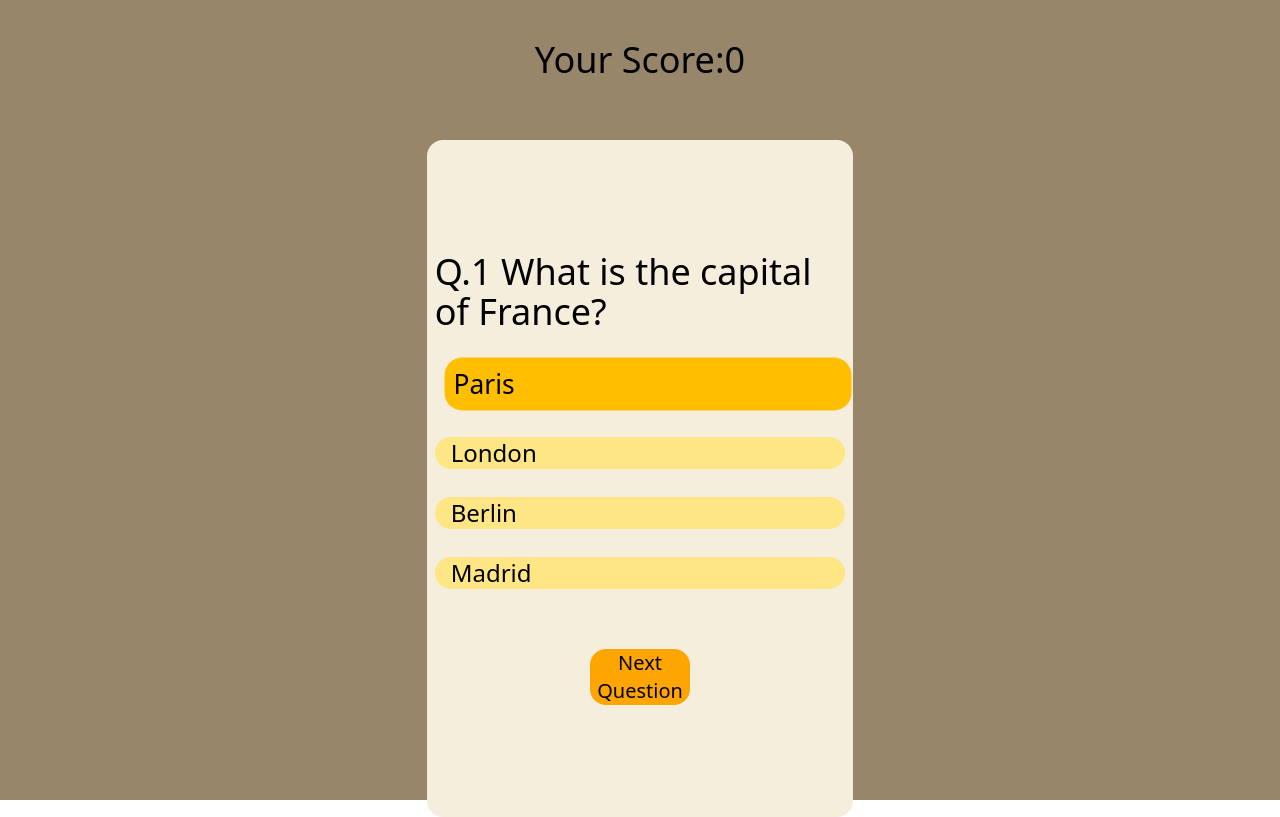
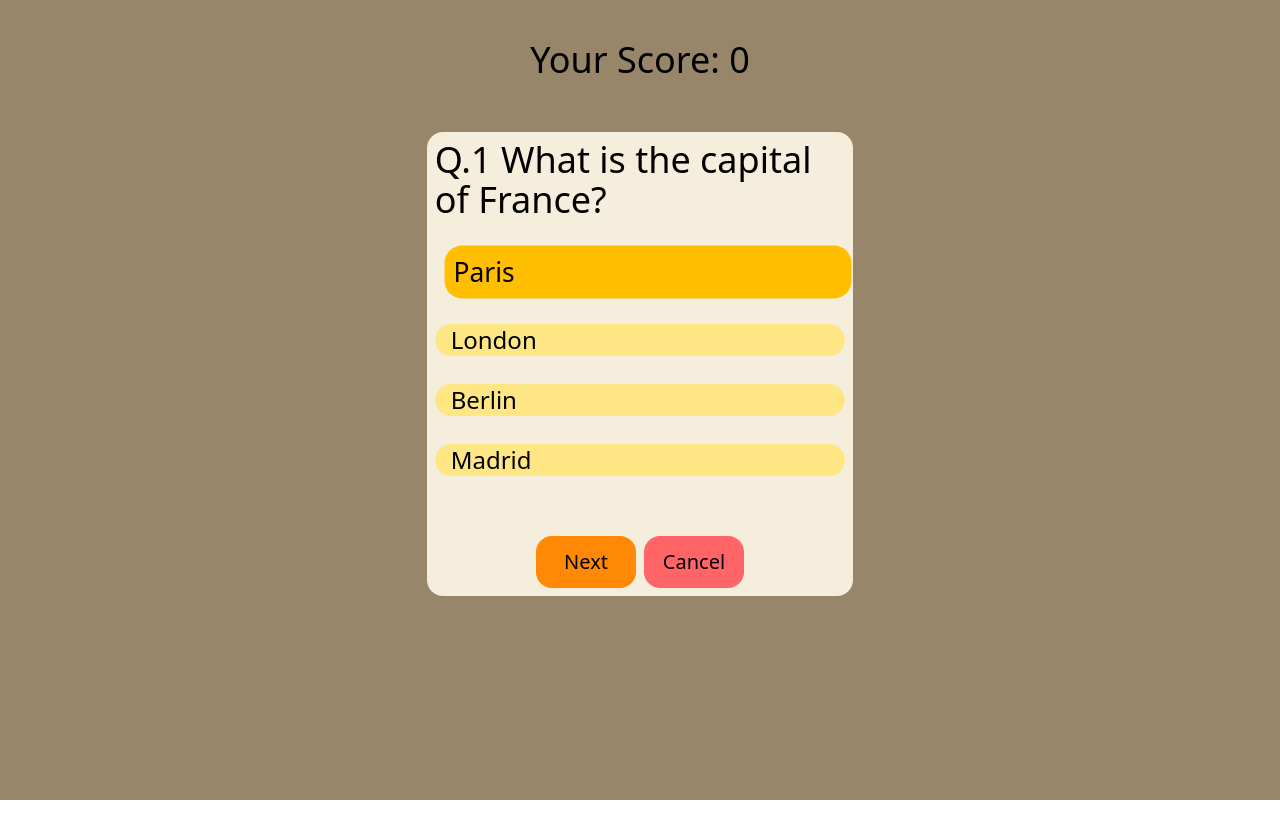
Before and after one commit to Rish8219/Quiz-app, a React (Vite) app in the folder Quiz-App-React/: page / in a window 1280 px wide. Both pictures are taken after a click on the item "Paris". Built offline with nearby package versions, Linux system fonts and the light colour scheme.

Commit message:
added cancel button

```diff
--- a/Quiz-App-React/src/components/Questions.jsx
+++ b/Quiz-App-React/src/components/Questions.jsx
@@ -1,6 +1,6 @@
 import React from 'react';
 
-const Questions = ({ question, answers, data, handleClick, selectedAnswer, score, dataBox }) => {
+const Questions = ({ question, answers, data, handleClick, selectedAnswer, score, dataBox,quizFinished }) => {
     console.log(dataBox.length-1);
     console.log(data);
 
@@ -10,7 +10,7 @@ const Questions = ({ question, answers, data, handleClick, selectedAnswer, score
         <div >
             {
 
-                data > dataBox.length-1 ? <div><h1>Your Score : {score}</h1></div> :
+// quizFinished? <div><h1>Your Score : {score} out of </h1></div> :
                     <div>
                         <h2 className='text-4xl '>  Q.{data + 1} {question}</h2>
                         <ul>
--- a/Quiz-App-React/src/components/Quiz.jsx
+++ b/Quiz-App-React/src/components/Quiz.jsx
@@ -48,9 +48,11 @@ function Quiz() {
   const [selectedAnswer, setSelectedAnswer] = useState(null)
   const [selected, setSelected] = useState(false)
   const [hide, setHide] = useState(0)
-  const [score, setScore] = useState(Number())
+  const [score, setScore] = useState(0)
+  const [cancel, setCancel] = useState(false)
+  const [quizFinished, setQuizFinished] = useState(false)
 
-
+  //next button
   const handleButton = () => {
 
     let answer = dataBase[data].answers.indexOf(selectedAnswer)
@@ -59,64 +61,97 @@ function Quiz() {
       setData(data + 1)
       setSelectedAnswer(null)
       setHide(0)
+      setCancel(false)
+      setSelected(false)
 
     }
     else {
-
-      alert("Incorrect")
       setHide(hide + 1)
       setData(data)
       setScore(score - 1)
-    }
-
-    if (data > dataBase.length - 1) {
-      alert(`Quiz Finished Your Score was ${score}out of ${dataBase.length}`)
-      setData(0)
-      setScore(0)
+      setSelectedAnswer(false)
+      setSelectedAnswer(null)
+      setCancel(false)
 
     }
 
-    // console.log(dataBase.length - 1);
-    // console.log(data);
+    if (data + 1 >= dataBase.length) {
+      setQuizFinished(true)
+    }
   }
   const handleClick = (e, answer) => {
     e.stopPropagation()
+    setSelected(true)
+    setCancel(true)
+    setSelectedAnswer(answer)
 
-    setSelectedAnswer(answer)
-    // console.log(answer)
 
   }
   const handleShowBtn = () => {
-
-    if (!selected) {
-      setSelected(true)
     let correctData = dataBase[data].correct
     console.log(correctData);
     let correct = dataBase[data].answers[correctData];
     setSelectedAnswer(correct)
+    setCancel(true)
+
   }
-    else {
-      setSelected(false)
+  const handleBackButton = () => {
+    setCancel(false)
     setSelectedAnswer(null)
   }
-  }
-  const handleDiv = () => {
+  // return (
+  //   <div className='bg-[#97866A] h-screen'>
+  //     <div className='container '>
+  //       <h1 className='text-4xl text-black text-center py-10' >Your Score:{score}</h1>
+  //       <div className="flex-col justify-items-center justify-self-center mt-3 rounded-2xl bg-[#F5EEDC] w-1/3 h-11/13 p-2 content-center">
+  //         <Questions question={dataBase[data].question} answers={dataBase[data].answers} data={data} handleClick={handleClick} selectedAnswer={selectedAnswer} score={score} dataBox={dataBase} quizFinished={quizFinished} />
+  //         <button disabled={selectedAnswer == null} id={selectedAnswer ? "enabled" : "disabled"} className='text-xl border-0 outline-0 mt-15 w-25 p-3 rounded-2xl' onClick={handleButton}>Next </button>
+  //         {hide >= 2 ? <button className=' border-none outline-0 mt-5 w-25 p-3 rounded-2xl bg-green-400 text-xl ml-2 cursor-pointer' onClick={handleShowBtn}>Show</button> : ""}
+  //         {cancel ? <button className=' border-none outline-0 mt-5  w-25 p-3 rounded-2xl bg-red-400 text-xl ml-2 cursor-pointer' onClick={handleBackButton}>Cancel</button> : ""}
 
-    setSelectedAnswer(null)
-  }
+  //       </div>
+  //     </div>
+  //   </div>
+  // )
+
+
+
   return (
-    <div className='bg-[#97866A]'>
-      <div className='container h-screen'>
-        <h1 className='text-4xl text-black text-center py-10' >Your Score:{score}</h1>
-        <div className="flex-col justify-items-center justify-self-center mt-5 rounded-2xl bg-[#F5EEDC] w-1/3 h-11/13 p-2 content-center" onClick={handleDiv}>
-          <Questions question={dataBase[data].question} answers={dataBase[data].answers} data={data} handleClick={handleClick} selectedAnswer={selectedAnswer} score={score} dataBox={dataBase} />
-          <button disabled={selectedAnswer == null} id={selectedAnswer ? "enabled" : "disabled"} className='text-xl border-0 outline-0 mt-15 w-25 p2 rounded-2xl' onClick={handleButton}>Next Question</button>
-          {hide >= 2 ? <button className=' border-none outline-0 mt-5 w-25 px-3 rounded-2xl bg-green-400 text-xl ml-2 cursor-pointer' onClick={handleShowBtn}>Show Answer</button> : ""}
+    <div className='bg-[#97866A] h-screen'>
+      <div className='container '>
+        {quizFinished ? (
+          <div className="flex-col justify-items-center justify-self-center rounded-2xl p-50 content-center">
+          <div className='text-center bg-amber-200 rounded-2xl w-11/12 p-10  text-4xl'>
+            <h1 className=''>Quiz Finished!</h1>
+            {score==dataBase.length?<h2>You are genius Very good</h2>:<h2>Not a good score Newbie </h2>}
+            <h2>Your Score: {score} out of {dataBase.length}</h2>
+            <button className='mt-5 p-3 bg-orange-500 text-white rounded-xl cursor-pointer' onClick={() => {
+              setData(0);
+              setScore(0);
+              setQuizFinished(false);
+              setSelectedAnswer(null);
+            }}> Restart Quiz </button>
 
           </div>
           </div>
+
+        ) : (
+          <div className=' flex-col justify-items-center'>
+            <h1 className='text-4xl text-black text-center py-10'>Your Score: {score}</h1>
+            <div className="flex-col justify-items-center mt-3 rounded-2xl bg-[#F5EEDC] w-1/3 h-11/13 p-2 content-center">
+              <Questions question={dataBase[data].question} answers={dataBase[data].answers} data={data} handleClick={handleClick} selectedAnswer={selectedAnswer} score={score} dataBox={dataBase} quizFinished={quizFinished} />
+              <button disabled={selectedAnswer == null} className='text-xl bg-orange-400 border-0 outline-0 mt-15 w-25 p-3 rounded-2xl' onClick={handleButton}>
+                Next
+              </button>
+              {hide == 2 && <button className='border-none mt-5 w-25 p-3 rounded-2xl bg-green-400 text-xl ml-2 cursor-pointer' onClick={handleShowBtn}>Show</button>}
+              {cancel && <button className='border-none mt-5 w-25 p-3 rounded-2xl bg-red-400 text-xl ml-2 cursor-pointer' onClick={handleBackButton}>Cancel</button>}
             </div>
-  )
+          </div>
+        )}
+      </div>
+    </div>
+  );
+
 }
 
 export default Quiz
```
Lines whose indentation alone changed are shown as unchanged.
